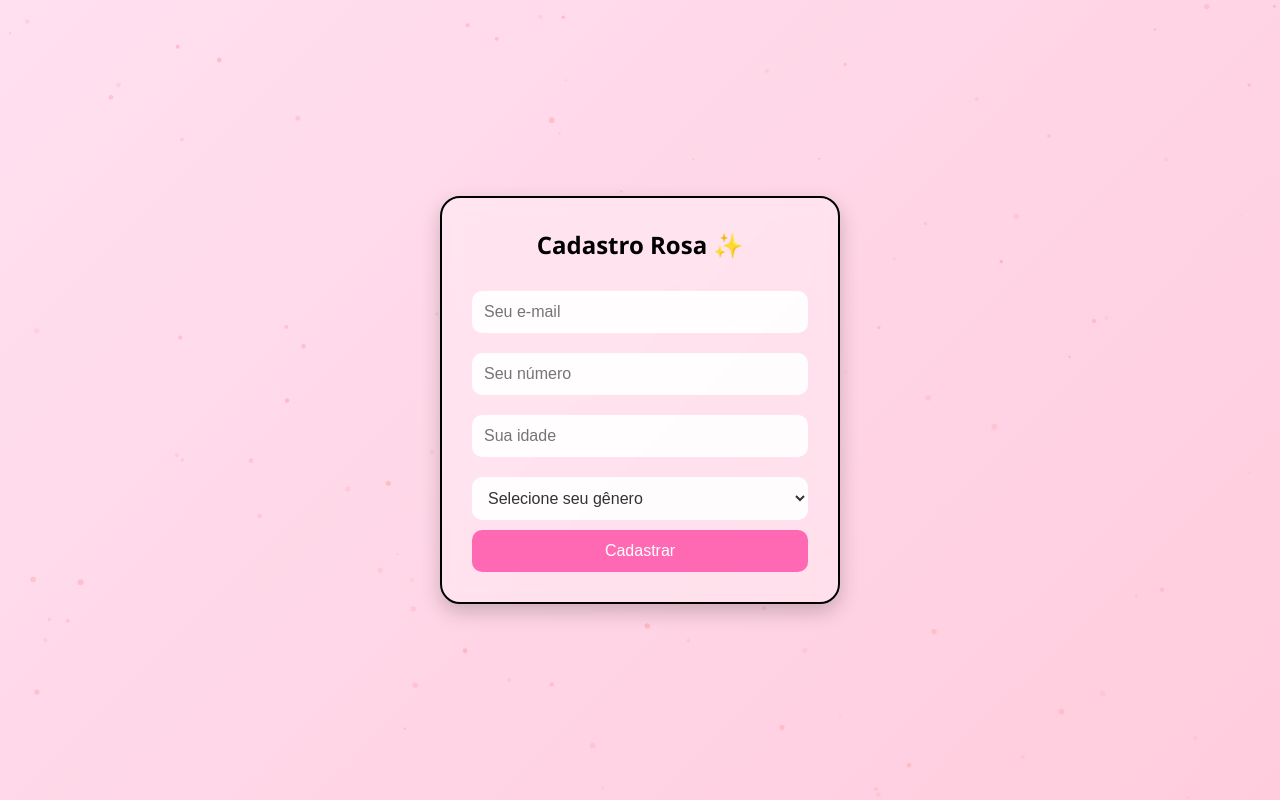
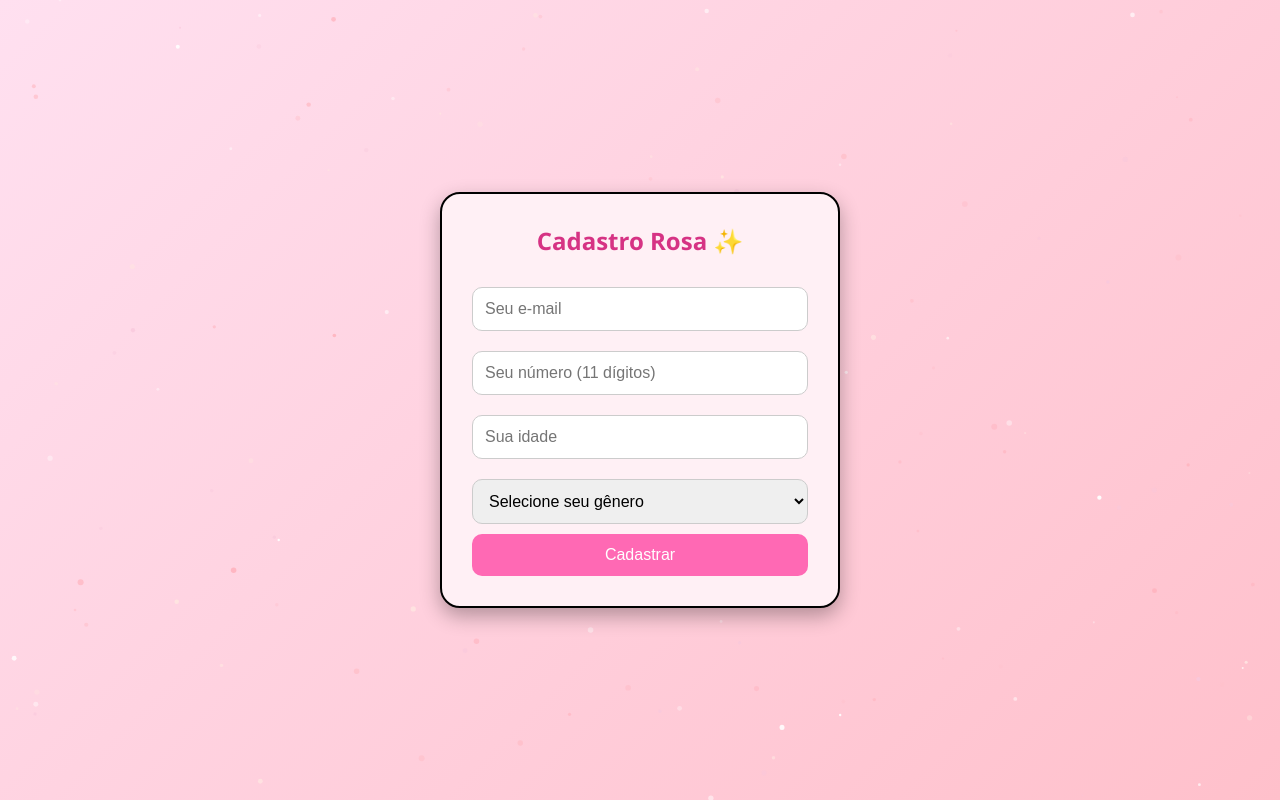
Before and after one commit to rafaelalves2277/amor, a plain HTML site: page index.html in a window 1280 px wide. Drawn offline with Linux system fonts and the light colour scheme.

Commit message:
Update index.html

```diff
--- a/index.html
+++ b/index.html
@@ -12,7 +12,8 @@
 
     body {
       font-family: 'Segoe UI', sans-serif;
-      background: linear-gradient(135deg, #ffe0f0, #ffccdd);
+      background: #ffd6f6;
+      background-image: linear-gradient(135deg, #ffe0f0, #ffc0cb);
       height: 100vh;
       overflow: hidden;
       display: flex;
@@ -30,14 +31,13 @@
     }
 
     .form-container {
-      background: rgba(255, 255, 255, 0.3);
+      background: #fff0f5;
       border: 2px solid black;
       border-radius: 20px;
       padding: 30px;
-      box-shadow: 0 8px 20px rgba(0, 0, 0, 0.2);
-      backdrop-filter: blur(10px);
+      box-shadow: 0 8px 20px rgba(0, 0, 0, 0.3);
       text-align: center;
-      color: #fff;
+      color: #333;
       max-width: 400px;
       width: 100%;
       z-index: 1;
@@ -46,7 +46,7 @@
     .form-container h2 {
       margin-bottom: 20px;
       font-weight: bold;
-      color: #000;
+      color: #d63384;
     }
 
     .form-container input,
@@ -54,10 +54,8 @@
       width: 100%;
       padding: 12px;
       margin: 10px 0;
-      border: none;
+      border: 1px solid #ccc;
       border-radius: 10px;
-      background-color: rgba(255, 255, 255, 0.9);
-      color: #333;
       font-size: 16px;
     }
 
@@ -86,7 +84,7 @@
     <h2>Cadastro Rosa ✨</h2>
     <form id="cadastroForm">
       <input type="email" placeholder="Seu e-mail" required>
-      <input type="tel" placeholder="Seu número" required>
+      <input type="tel" placeholder="Seu número (11 dígitos)" pattern="[0-9]{11}" maxlength="11" required>
       <input type="number" placeholder="Sua idade" min="0" required>
       <select required>
         <option value="">Selecione seu gênero</option>
@@ -100,21 +98,23 @@
   </div>
 
   <script>
-    // Glitter animado
+    // Glitter animado mais visível
     const canvas = document.getElementById('glitterCanvas');
     const ctx = canvas.getContext('2d');
     canvas.width = window.innerWidth;
     canvas.height = window.innerHeight;
 
     const particles = [];
+    const colors = ['#fff', '#ffc0cb', '#ffb6c1', '#ffe4e1', '#f8c8dc'];
 
-    for (let i = 0; i < 100; i++) {
+    for (let i = 0; i < 150; i++) {
       particles.push({
         x: Math.random() * canvas.width,
         y: Math.random() * canvas.height,
         r: Math.random() * 2 + 1,
         dx: (Math.random() - 0.5) * 0.5,
         dy: (Math.random() - 0.5) * 0.5,
+        color: colors[Math.floor(Math.random() * colors.length)],
         alpha: Math.random()
       });
     }
@@ -124,8 +124,10 @@
       particles.forEach(p => {
         ctx.beginPath();
         ctx.arc(p.x, p.y, p.r, 0, Math.PI * 2);
-        ctx.fillStyle = `rgba(255, 182, 193, ${p.alpha})`;
+        ctx.fillStyle = `${p.color}`;
+        ctx.globalAlpha = p.alpha;
         ctx.fill();
+        ctx.globalAlpha = 1;
         p.x += p.dx;
         p.y += p.dy;
         p.alpha += (Math.random() - 0.5) * 0.05;
```
